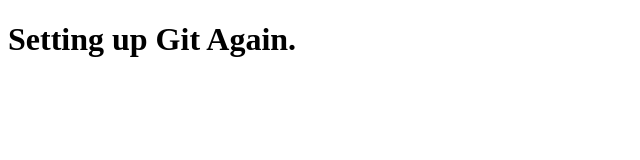
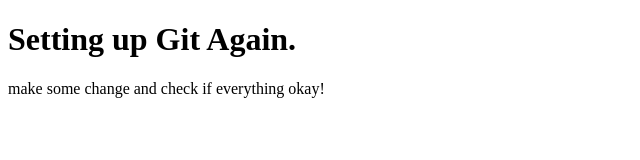
Before and after one commit to uchsash/ph-git-new-march25, a plain HTML site: page index.html in a window 1280 px wide. Shown: the whole page, without its empty margins (0-640 px from the left). Drawn offline with Linux system fonts and the light colour scheme.

Commit message:
Check if it works.

```diff
--- a/index.html
+++ b/index.html
@@ -7,5 +7,6 @@
 </head>
 <body>
     <h1>Setting up Git Again.</h1>
+    <p>make some change and check if everything okay!</p>
 </body>
 </html>
```
